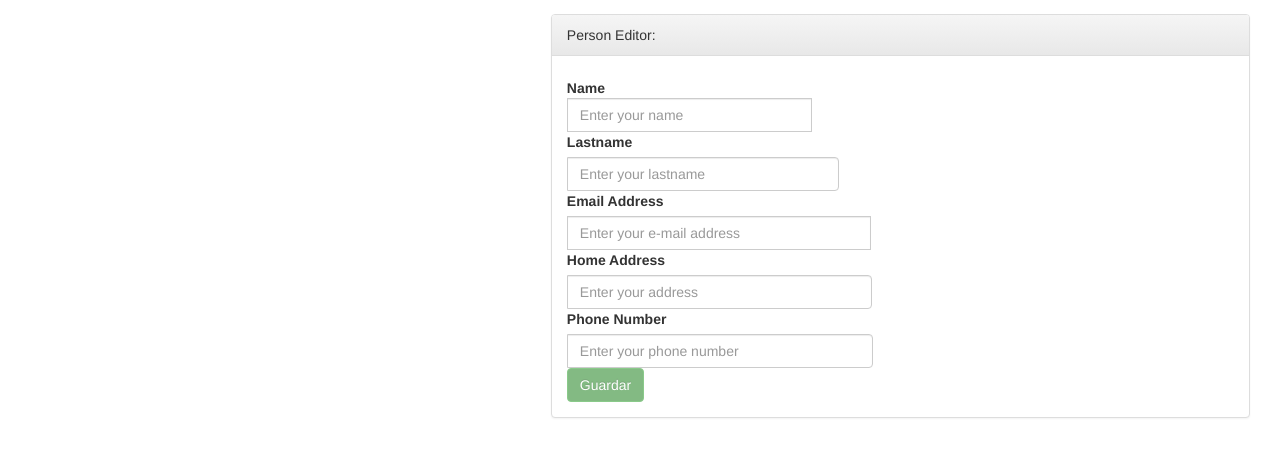
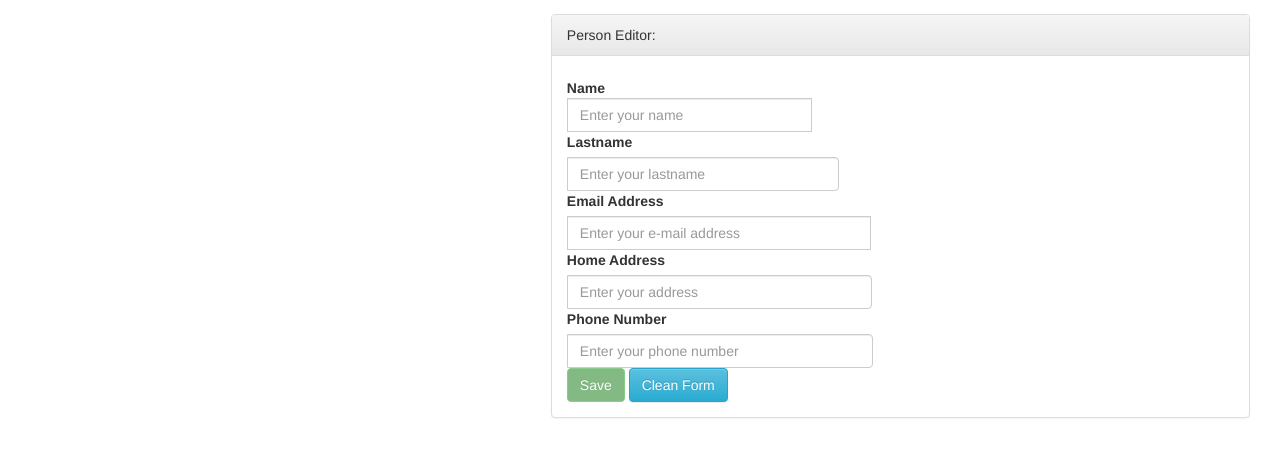
Before and after one commit to untipoahi/pruebatecnica, a plain HTML site: page pyramidapp/static/index.html in a window 1280 px wide. Shown: the part 57-512 px from the top of the page. Drawn offline with Linux system fonts and the light colour scheme; no server answers.

Commit message:
added clean form button

```diff
--- a/pyramidapp/static/partials/personForm.html
+++ b/pyramidapp/static/partials/personForm.html
@@ -26,5 +26,6 @@
 	  <label for="phone">Phone Number</label>
 	  <input type="text" name="phone" id="phone" class="form-control" ng-model="person.phone" placeholder="Enter your phone number">
 	</div>
-	<button type="submit" ng-disabled="personForm.$invalid || person==null" " class="btn btn-success">Guardar</button>
+	<button type="submit" ng-disabled="personForm.$invalid || person==null" class="btn btn-success">Save</button>
+	<div type="submit" ng-click="clearPerson()" class="btn btn-info">Clean Form</button>
 </form>
```
Also changed, not shown: pyramidapp/static/controllers.js (line endings or trailing spaces).
